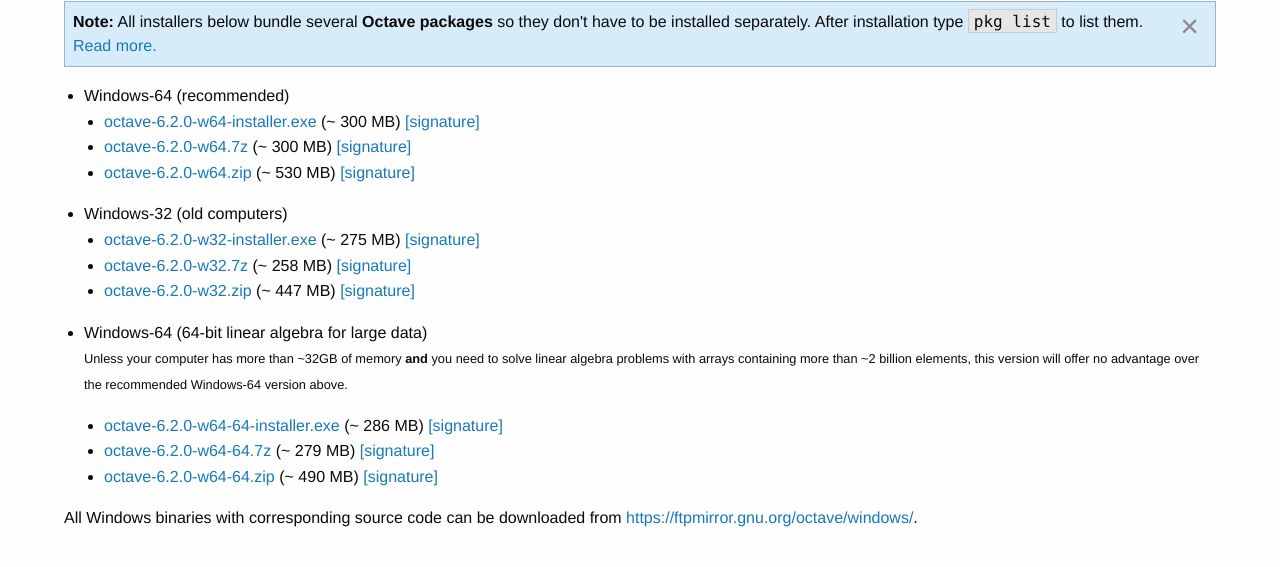
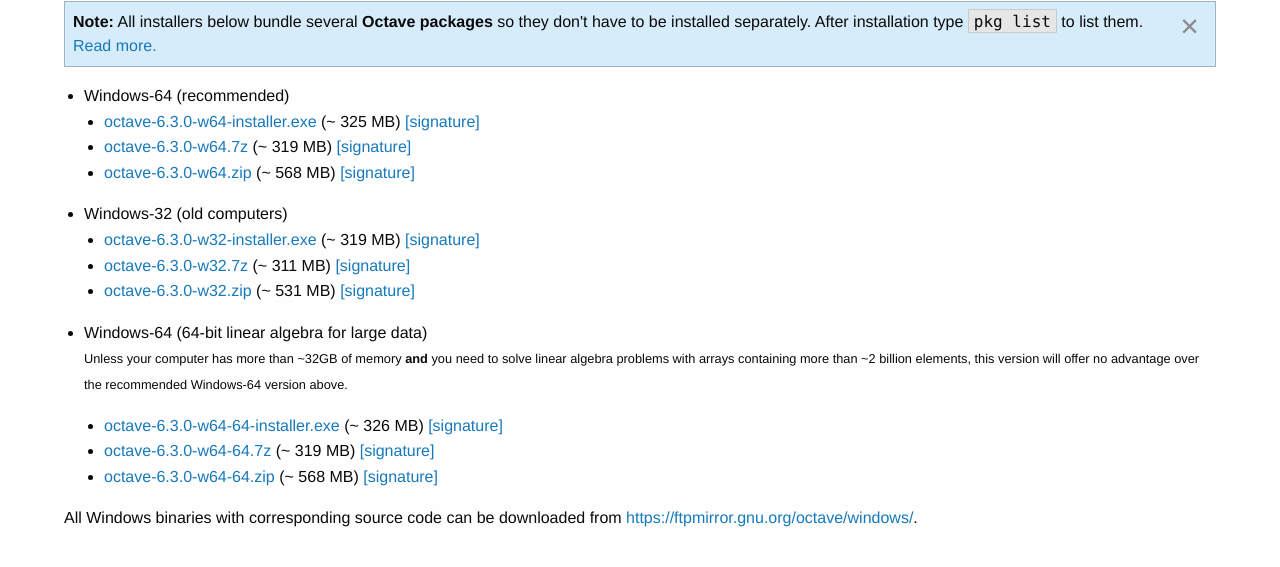
Before and after one commit to gnu-octave/gnu-octave.github.io, a Jekyll site: the page built from pages/menu/download.md, in a window 1280 px wide and 900 px high, scrolled down 1002 px. Shown: the part 231-798 px from the top of the window. Built offline with Jekyll 4.4.1, drawn with Linux system fonts in a browser that asks for light colours; nearby versions of some CDN libraries; some of the changed text lies outside the part shown.

Commit message:
Octave 6.3.0 release 2021-07-11

```diff
--- a/_posts/2021-02-20-octave-6.2.0-released.markdown
+++ b/_posts/2021-02-20-octave-6.2.0-released.markdown
@@ -52,8 +52,6 @@
 - Fix regression with superclass lookup in classdef constructors ([bug #59602](https://savannah.gnu.org/bugs/?59602)).
 - Allow Octave class `execution_exception` to catch `std::exception` objects ([bug #59592](https://savannah.gnu.org/bugs/?59592)).
 
-
-
 ## GUI
 
 - Fix restoring editor session after having closed all tabs ([bug #60051](https://savannah.gnu.org/bugs/?60051)).
--- a/pages/community-news.html
+++ b/pages/community-news.html
@@ -14,7 +14,7 @@
 entries in the GUI:
 
   this-is-the-gnu-octave-community-news-page
-  community-news-page-serial=15
+  community-news-page-serial=16
 
 -->
 
--- a/pages/menu/download.md
+++ b/pages/menu/download.md
@@ -8,11 +8,12 @@
 
 <div class="primary callout">
   <i class="fas fa-info-circle" style="color:#1779ba;"></i>
-  <strong>GNU Octave 6.2.0</strong> is the latest stable release.
+  <strong>GNU Octave 6.3.0</strong> is the latest stable release.
   &nbsp;
   (Release Notes:
   <a href="{{ "/NEWS-6.1.html" | relative_url }}">6.1.0</a>,
-  <a href="{{ site.baseurl }}{% post_url 2021-02-20-octave-6.2.0-released %}">6.2.0</a>)
+  <a href="{{ site.baseurl }}{% post_url 2021-02-20-octave-6.2.0-released %}">6.2.0</a>,
+  <a href="{{ site.baseurl }}{% post_url 2021-07-11-octave-6.3.0-released %}">6.3.0</a>)
 </div>
 
 <div class="button-group large expanded stacked-for-small">
@@ -93,28 +94,28 @@
 </div>
 
 - Windows-64 (recommended)
-  - [octave-6.2.0-w64-installer.exe](https://ftpmirror.gnu.org/octave/windows/octave-6.2.0-w64-installer.exe)
-    (~ 300 MB)
-    [[signature]](https://ftpmirror.gnu.org/octave/windows/octave-6.2.0-w64-installer.exe.sig)
-  - [octave-6.2.0-w64.7z](https://ftpmirror.gnu.org/octave/windows/octave-6.2.0-w64.7z)
-    (~ 300 MB)
-    [[signature]](https://ftpmirror.gnu.org/octave/windows/octave-6.2.0-w64.7z.sig)
-  - [octave-6.2.0-w64.zip](https://ftpmirror.gnu.org/octave/windows/octave-6.2.0-w64.zip)
-    (~ 530 MB)
-    [[signature]](https://ftpmirror.gnu.org/octave/windows/octave-6.2.0-w64.zip.sig)
+  - [octave-6.3.0-w64-installer.exe](https://ftpmirror.gnu.org/octave/windows/octave-6.3.0-w64-installer.exe)
+    (~ 325 MB)
+    [[signature]](https://ftpmirror.gnu.org/octave/windows/octave-6.3.0-w64-installer.exe.sig)
+  - [octave-6.3.0-w64.7z](https://ftpmirror.gnu.org/octave/windows/octave-6.3.0-w64.7z)
+    (~ 319 MB)
+    [[signature]](https://ftpmirror.gnu.org/octave/windows/octave-6.3.0-w64.7z.sig)
+  - [octave-6.3.0-w64.zip](https://ftpmirror.gnu.org/octave/windows/octave-6.3.0-w64.zip)
+    (~ 568 MB)
+    [[signature]](https://ftpmirror.gnu.org/octave/windows/octave-6.3.0-w64.zip.sig)
 
 <p></p>
 
 - Windows-32 (old computers)
-  - [octave-6.2.0-w32-installer.exe](https://ftpmirror.gnu.org/octave/windows/octave-6.2.0-w32-installer.exe)
-    (~ 275 MB)
-    [[signature]](https://ftpmirror.gnu.org/octave/windows/octave-6.2.0-w32-installer.exe.sig)
-  - [octave-6.2.0-w32.7z](https://ftpmirror.gnu.org/octave/windows/octave-6.2.0-w32.7z)
-    (~ 258 MB)
-    [[signature]](https://ftpmirror.gnu.org/octave/windows/octave-6.2.0-w32.7z.sig)
-  - [octave-6.2.0-w32.zip](https://ftpmirror.gnu.org/octave/windows/octave-6.2.0-w32.zip)
-    (~ 447 MB)
-    [[signature]](https://ftpmirror.gnu.org/octave/windows/octave-6.2.0-w32.zip.sig)
+  - [octave-6.3.0-w32-installer.exe](https://ftpmirror.gnu.org/octave/windows/octave-6.3.0-w32-installer.exe)
+    (~ 319 MB)
+    [[signature]](https://ftpmirror.gnu.org/octave/windows/octave-6.3.0-w32-installer.exe.sig)
+  - [octave-6.3.0-w32.7z](https://ftpmirror.gnu.org/octave/windows/octave-6.3.0-w32.7z)
+    (~ 311 MB)
+    [[signature]](https://ftpmirror.gnu.org/octave/windows/octave-6.3.0-w32.7z.sig)
+  - [octave-6.3.0-w32.zip](https://ftpmirror.gnu.org/octave/windows/octave-6.3.0-w32.zip)
+    (~ 531 MB)
+    [[signature]](https://ftpmirror.gnu.org/octave/windows/octave-6.3.0-w32.zip.sig)
 
 <p></p>
 
@@ -127,15 +128,15 @@
   version above.
   </small>
 
-  - [octave-6.2.0-w64-64-installer.exe](https://ftpmirror.gnu.org/octave/windows/octave-6.2.0-w64-64-installer.exe)
-    (~ 286 MB)
-    [[signature]](https://ftpmirror.gnu.org/octave/windows/octave-6.2.0-w64-64-installer.exe.sig)
-  - [octave-6.2.0-w64-64.7z](https://ftpmirror.gnu.org/octave/windows/octave-6.2.0-w64-64.7z)
-    (~ 279 MB)
-    [[signature]](https://ftpmirror.gnu.org/octave/windows/octave-6.2.0-w64-64.7z.sig)
-  - [octave-6.2.0-w64-64.zip](https://ftpmirror.gnu.org/octave/windows/octave-6.2.0-w64-64.zip)
-    (~ 490 MB)
-    [[signature]](https://ftpmirror.gnu.org/octave/windows/octave-6.2.0-w64-64.zip.sig)
+  - [octave-6.3.0-w64-64-installer.exe](https://ftpmirror.gnu.org/octave/windows/octave-6.3.0-w64-64-installer.exe)
+    (~ 326 MB)
+    [[signature]](https://ftpmirror.gnu.org/octave/windows/octave-6.3.0-w64-64-installer.exe.sig)
+  - [octave-6.3.0-w64-64.7z](https://ftpmirror.gnu.org/octave/windows/octave-6.3.0-w64-64.7z)
+    (~ 319 MB)
+    [[signature]](https://ftpmirror.gnu.org/octave/windows/octave-6.3.0-w64-64.7z.sig)
+  - [octave-6.3.0-w64-64.zip](https://ftpmirror.gnu.org/octave/windows/octave-6.3.0-w64-64.zip)
+    (~ 568 MB)
+    [[signature]](https://ftpmirror.gnu.org/octave/windows/octave-6.3.0-w64-64.zip.sig)
 
 All Windows binaries with corresponding source code can be downloaded from
 [https://ftpmirror.gnu.org/octave/windows/](https://ftpmirror.gnu.org/octave/windows/).
```
Also changed, not shown: _posts/2021-07-11-octave-6.3.0-released.markdown (added, +115 -0 lines).
